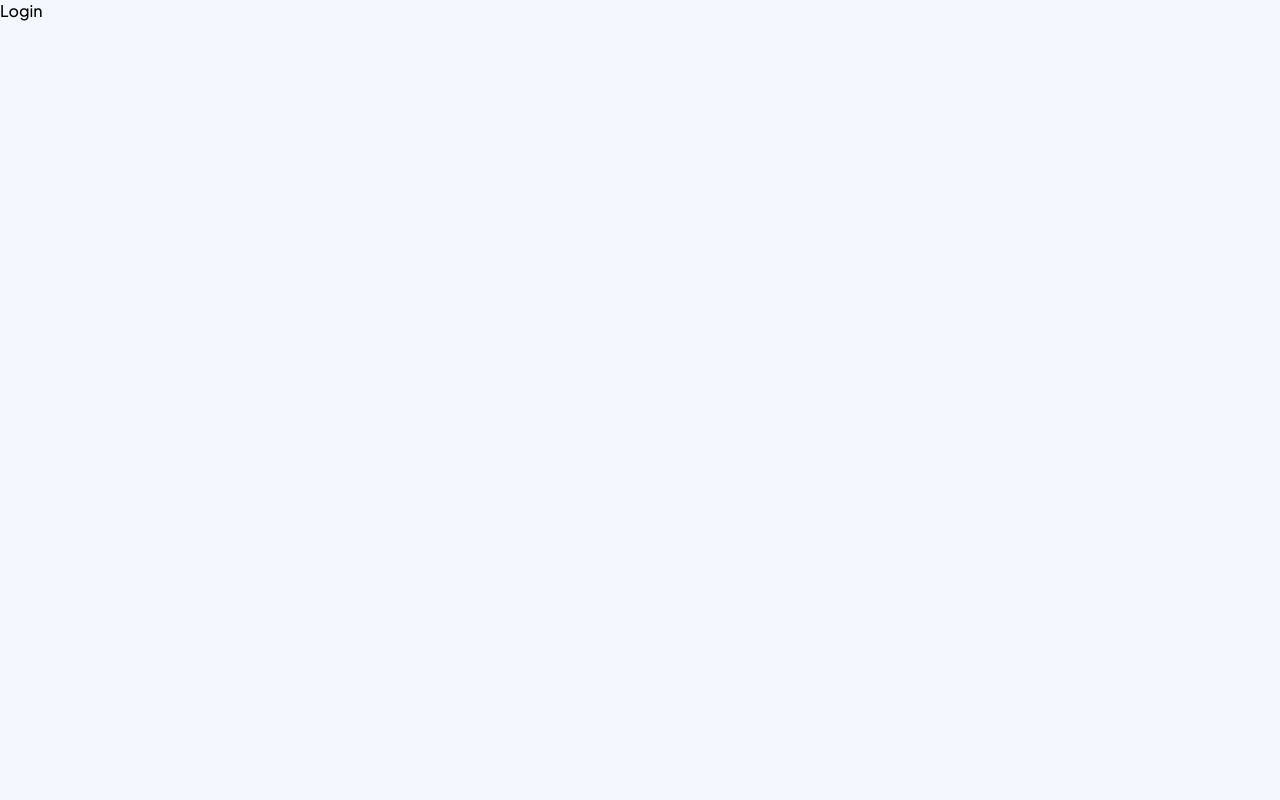
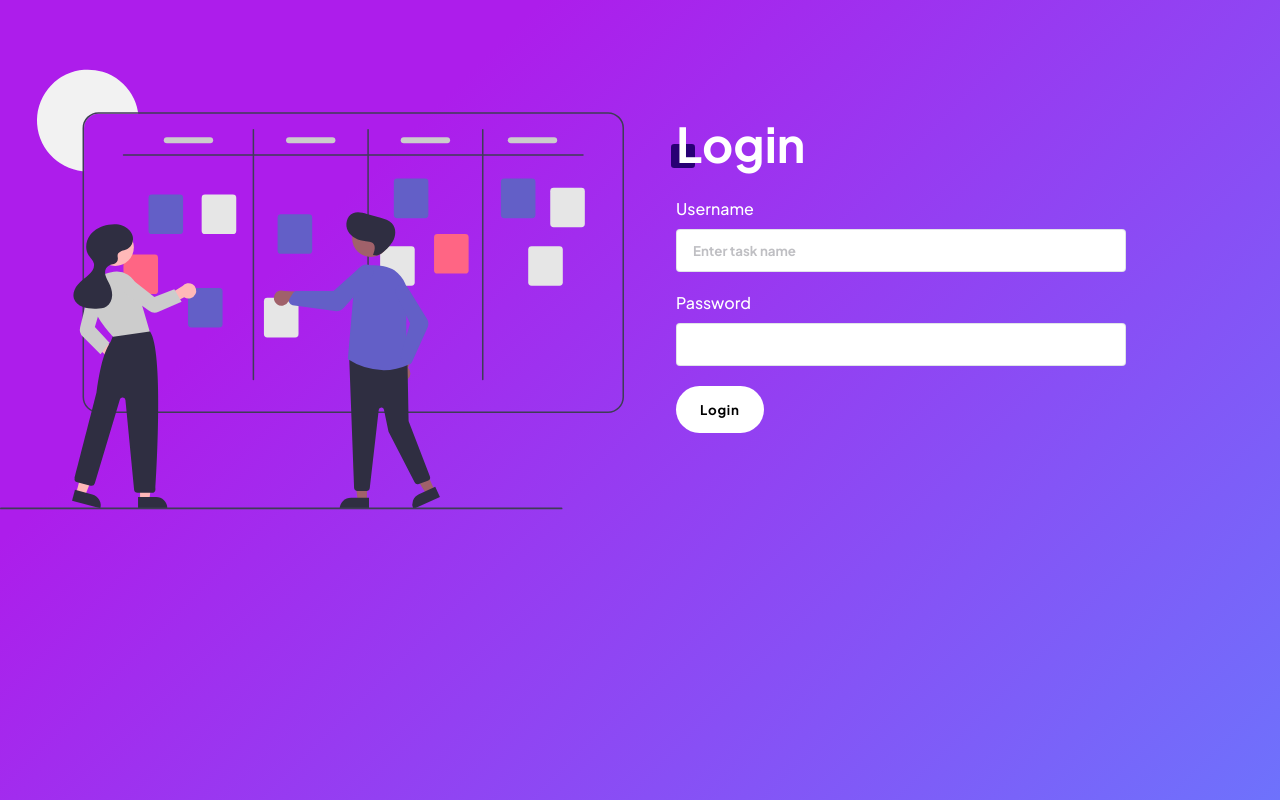
Before and after one commit to marcoslimaJS/kanban-app, a React (Vite) app in the folder app/: page /login in a window 1280 px wide. Built offline with nearby package versions, Linux system fonts and the light colour scheme.

Commit message:
criando a tela de login

```diff
--- a/app/src/Components/Aside/AsideDesktop.jsx
+++ b/app/src/Components/Aside/AsideDesktop.jsx
@@ -59,15 +59,18 @@ export default AsideDesktop;
 
 const Container = styled.aside`
   background: ${({ theme }) => theme.bgPrimary};
-  padding: 0px 24px 32px 0px;
   //min-width: 280px;
+  padding-bottom: 32px;
+  padding-right: ${({ sidebar }) => (sidebar ? '24px' : '0px')};
   height: 100%;
   border-right: 1px solid ${({ theme }) => theme.lines};
   display: flex;
   flex-direction: column;
-  transition: 500ms all;
-  transition: width 300ms cubic-bezier(0.2, 0, 0, 1) 0s;
-  width: ${({ sidebar }) => (!sidebar ? '0px' : '280px')};
+  transition: 700ms all;
+  width: ${({ sidebar }) => (sidebar ? '348px' : '0')};
+  white-space: nowrap;
+  position: relative;
+  left: ${({ sidebar }) => (sidebar ? '0' : '-150px')};
 `;
 
 const AllBoards = styled.p`
@@ -85,7 +88,6 @@ const BoardItem = styled.li`
   display: flex;
   align-items: center;
   gap: 16px;
-  padding-left: 32px;
   padding: 14px 90px 14px 32px;
   background: ${({ theme }) => theme.colorPrimary};
   border-radius: 0px 100px 100px 0px;
--- a/app/src/Components/Board.jsx
+++ b/app/src/Components/Board.jsx
@@ -6,8 +6,6 @@ function Board() {
     <Container>
       <p>todo</p>
       <p>doing</p>
-      <p>teste</p>
-      <p>done</p>
     </Container>
   );
 }
@@ -17,7 +15,6 @@ export default Board;
 const Container = styled.main`
   padding: 24px;
   display: flex;
-  justify-content: space-between;
   width: 100%;
   gap: 20px;
   p{
--- a/app/src/Components/Home.jsx
+++ b/app/src/Components/Home.jsx
@@ -7,7 +7,7 @@ import Board from './Board';
 import Header from './Header/Header';
 import { ReactComponent as ShowSVG } from '../assets/icon-show-sidebar.svg';
 import { showSidebar } from '../store/sidebar';
-import { AnimeLeft, AnimeScale } from '../styles/animations';
+import { AnimeLeft } from '../styles/animations';
 
 function Home({ setTheme }) {
   const dispatch = useDispatch();
@@ -51,7 +51,7 @@ const Container = styled.section`
 `;
 
 const Content = styled.div`
-  display: flex;
+  display: flex  ;
   height: 100%;
 `;
 
--- a/app/src/Components/Interactive/Input.jsx
+++ b/app/src/Components/Interactive/Input.jsx
@@ -0,0 +1,59 @@
+import React from 'react';
+import styled from 'styled-components';
+import PropTypes from 'prop-types';
+
+function Input({ label, placeHolder, type, id, error }) {
+  return (
+    <div>
+      <Label htmlFor={id} error={error}>
+        {label}
+      </Label>
+      <InputStyle type={type} id={id} error={error} placeholder={placeHolder} />
+    </div>
+  );
+}
+
+Input.propTypes = {
+  label: PropTypes.string,
+  type: PropTypes.string,
+  id: PropTypes.string,
+  error: PropTypes.string,
+  placeHolder: PropTypes.string,
+};
+
+Input.defaultProps = {
+  label: '',
+  type: 'text',
+  id: '',
+  error: '',
+  placeHolder: '',
+};
+
+export default Input;
+
+const InputStyle = styled.input`
+  width: 100%;
+  border-radius: 4px;
+  outline: none;
+  font-weight: 700;
+  padding: 12px 16px;
+  border: 1px solid ${({ theme }) => theme.stroke};
+  font-family: 'Plus Jakarta Sans';
+  &:focus {
+    border-color: ${({ theme }) => theme.colorPrimary};
+  }
+  &::placeholder {
+    color: ${({ theme }) => theme.textPrimary};
+    opacity: 0.25;
+  }
+`;
+
+const Label = styled.label`
+  display: flex;
+  justify-content: space-between;
+  margin-bottom: 10px;
+  color: ${({ theme }) => theme.textSecundary};
+  span {
+    font-size: 14px;
+  }
+`;
--- a/app/src/Components/Login.jsx
+++ b/app/src/Components/Login.jsx
@@ -1,7 +1,80 @@
 import React from 'react';
+import styled from 'styled-components';
+import { ReactComponent as ImgSVG } from '../assets/scrum-board.svg';
+import Button from './Interactive/Button';
+import Input from './Interactive/Input';
 
 function Login() {
-  return <div>Login</div>;
+  return (
+    <Container>
+      <ColumnImg>
+        <ImgSVG />
+      </ColumnImg>
+      <Content>
+        <Title>Login</Title>
+        <FormLogin>
+          <Input label="Username" id="username" placeHolder="Enter task name" />
+          <Input label="Password" id="password" />
+          <Button bg="white" color="red">
+            Login
+          </Button>
+        </FormLogin>
+      </Content>
+    </Container>
+  );
 }
 
 export default Login;
+
+const Container = styled.main`
+  display: grid;
+  grid-template-columns: 1fr 1fr;
+  min-height: 100vh;
+  grid-gap: 2rem;
+  gap: 2rem;
+  background-image: linear-gradient(315deg, #6e72fc 0%, #ad1deb 74%);
+`;
+
+const ColumnImg = styled.div`
+  svg {
+    width: 100%;
+  }
+`;
+
+const Content = styled.div`
+  padding: 20px;
+  margin-top: 100px;
+
+  input {
+    margin-bottom: 20px;
+    max-width: 450px;
+  }
+`;
+
+const Title = styled.h1`
+  line-height: 1;
+  font-size: 3rem;
+  position: relative;
+  margin-bottom: 30px;
+  z-index: 1;
+  color: ${({ theme }) => theme.white};
+
+  &::after {
+    content: '';
+    display: block;
+    width: 1.5rem;
+    height: 1.5rem;
+    background: #280074;
+    position: absolute;
+    bottom: 0px;
+    left: -5px;
+    border-radius: 0.2rem;
+    z-index: -1;
+  }
+`;
+
+const FormLogin = styled.form`
+  label {
+    color: #fff;
+  }
+`;
--- a/app/src/styles/dark.js
+++ b/app/src/styles/dark.js
@@ -4,7 +4,7 @@ const dark = {
   bgSecundary: '#20212C',
   bgTertiary: 'linear-gradient(180deg, rgba(43, 44, 55, 0.25) 0%, rgba(43, 44, 55, 0.125) 100%)',
   textPrimary: '#FFFFFF',
-  textSecundaty: '#828FA3',
+  textSecundary: '#828FA3',
   lines: '#3E3F4E',
 
   // Constant Colors
@@ -12,6 +12,7 @@ const dark = {
   colorSecundary: '#A8A4FF',
   colorTertiary: 'rgba(99, 95, 199, 0.25)',
   colorQuaternary: 'rgba(99, 95, 199, 0.1)',
+  stroke: 'rgba(130, 143, 163, 0.25)',
   delete: '#EA5555',
   deleteHover: '#FF9898',
   white: '#FFFFFF',
--- a/app/src/styles/light.js
+++ b/app/src/styles/light.js
@@ -4,7 +4,7 @@ const light = {
   bgSecundary: '#F4F7FD',
   bgTertiary: 'linear-gradient(180deg, #E9EFFA 0%, rgba(233, 239, 250, 0.5) 100%)',
   textPrimary: '#000112',
-  textSecundaty: '#828FA3',
+  textSecundary: '#828FA3',
   lines: '#E4EBFA',
 
   // Constant Colors
@@ -12,6 +12,7 @@ const light = {
   colorSecundary: '#A8A4FF',
   colorTertiary: 'rgba(99, 95, 199, 0.25)',
   colorQuaternary: 'rgba(99, 95, 199, 0.1)',
+  stroke: 'rgba(130, 143, 163, 0.25)',
   delete: '#EA5555',
   deleteHover: '#FF9898',
   white: '#FFFFFF',
```
Also changed, not shown: app/src/store/auth/auth.js (added, +40 -0 lines), app/src/store/auth/authActions.js (added, +27 -0 lines), app/src/store/fetchAsyncData.js (deleted, +0 -16 lines), app/src/assets/scrum-board.svg (added).
